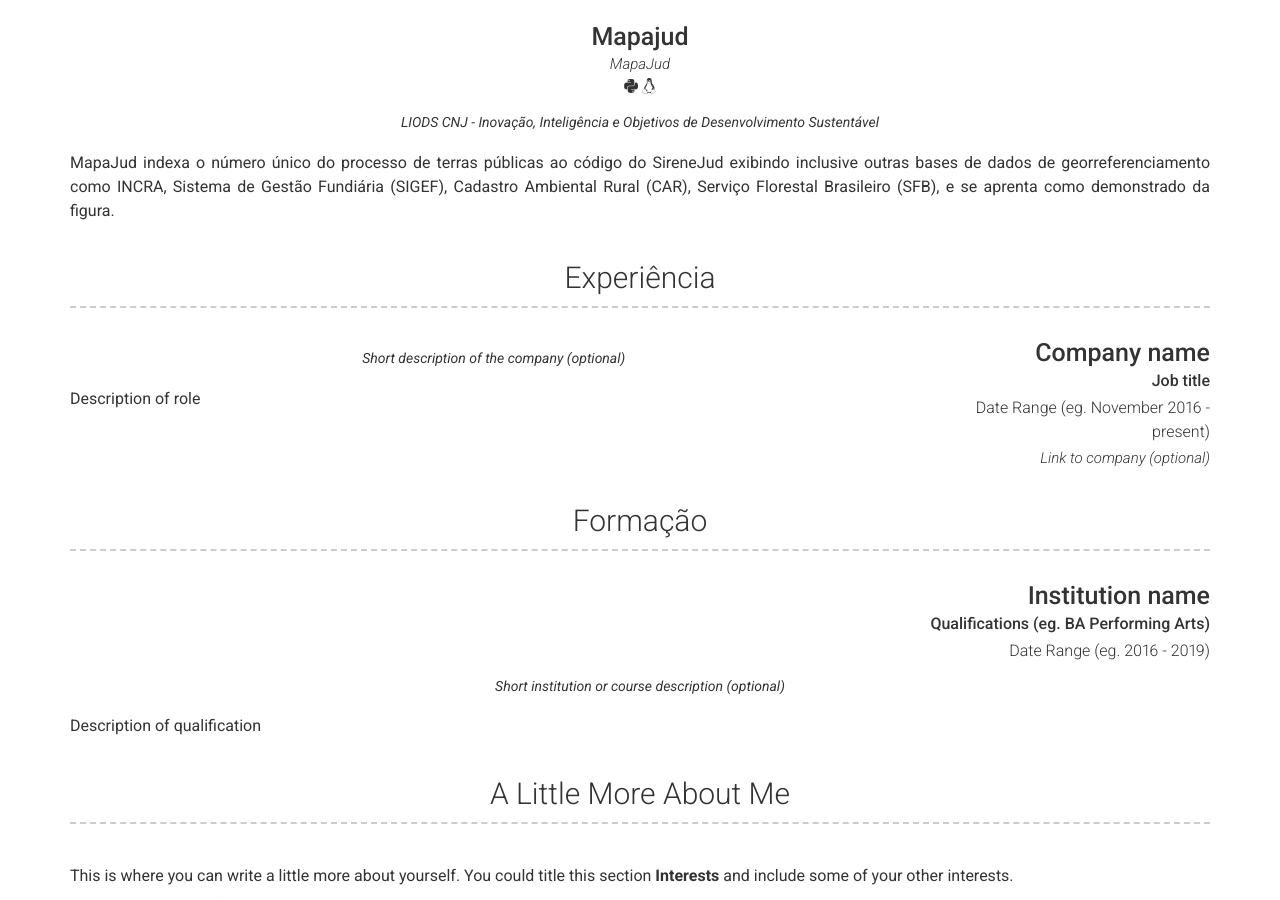
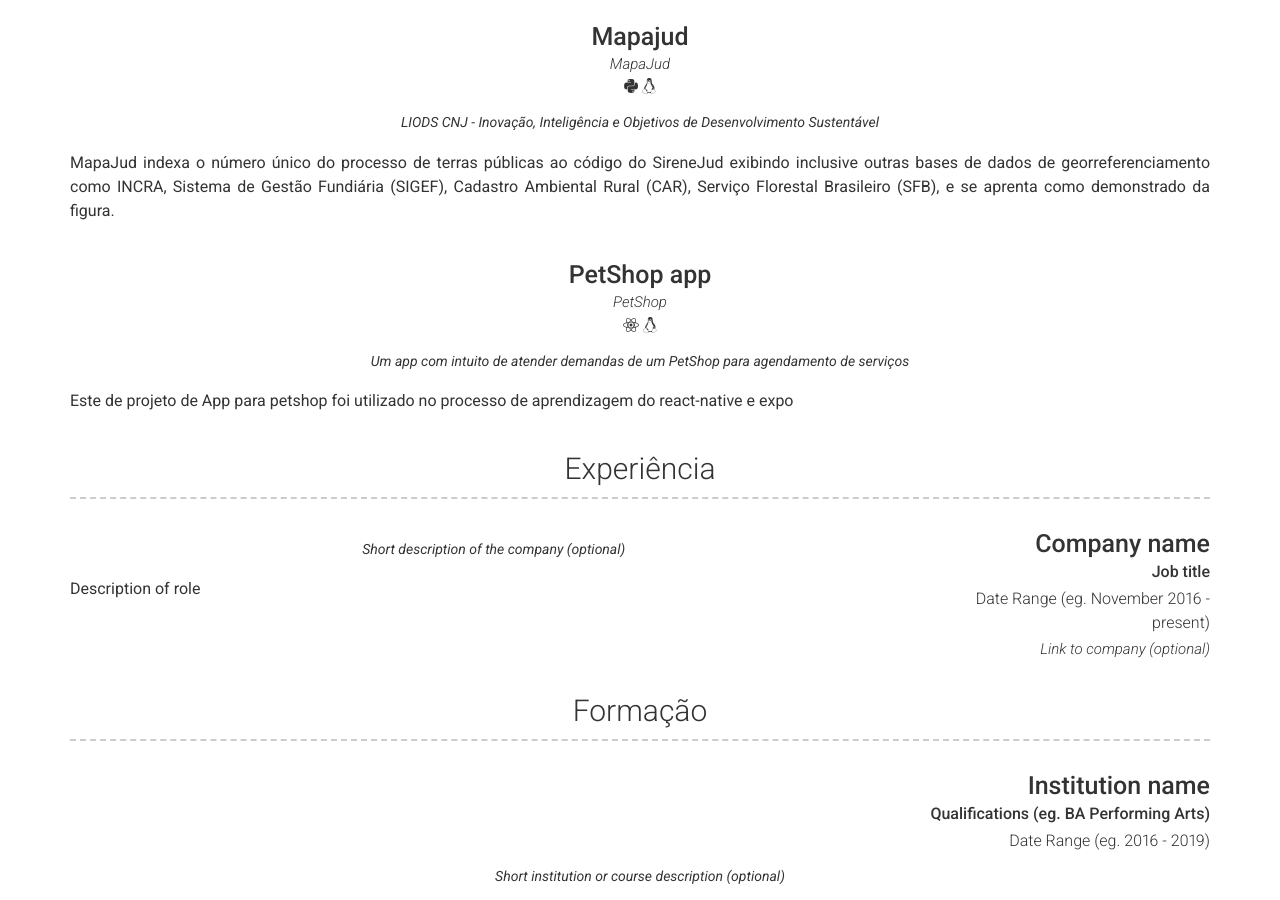
Before and after one commit to andersonsimplicio/works, a Jekyll site: the page built from index.md, in a window 1280 px wide and 900 px high, scrolled down 1153 px. Built offline with Jekyll 4.4.1, drawn with Linux system fonts in a browser that asks for light colours; nearby versions of some CDN libraries.

Commit message:
Projetos

```diff
--- a/_config.yml
+++ b/_config.yml
@@ -107,6 +107,26 @@
          MapaJud indexa o número único do processo de terras públicas ao código do SireneJud exibindo inclusive outras
          bases de dados de georreferenciamento como INCRA, Sistema de Gestão Fundiária (SIGEF), Cadastro Ambiental Rural (CAR),
          Serviço Florestal Brasileiro (SFB), e se aprenta como demonstrado da figura.
+
+      - layout: top-middle
+        title: PetShop app
+        link: https://github.com/andersonsimplicio/pestshop
+        link_text: PetShop
+        additional_links:
+          - title: Tecnologias
+            icon: fab fa-react
+          - title: Tecnologias
+            icon: fab fa-linux
+
+        quote: >
+          Um app com intuito de atender demandas de um PetShop para agendamento de serviços
+        description: |
+          Este de projeto de App para petshop foi utilizado no processo de aprendizagem do react-native e expo
+
+
+
+
+
   - title: Experiência
     layout: list
     content:
```
